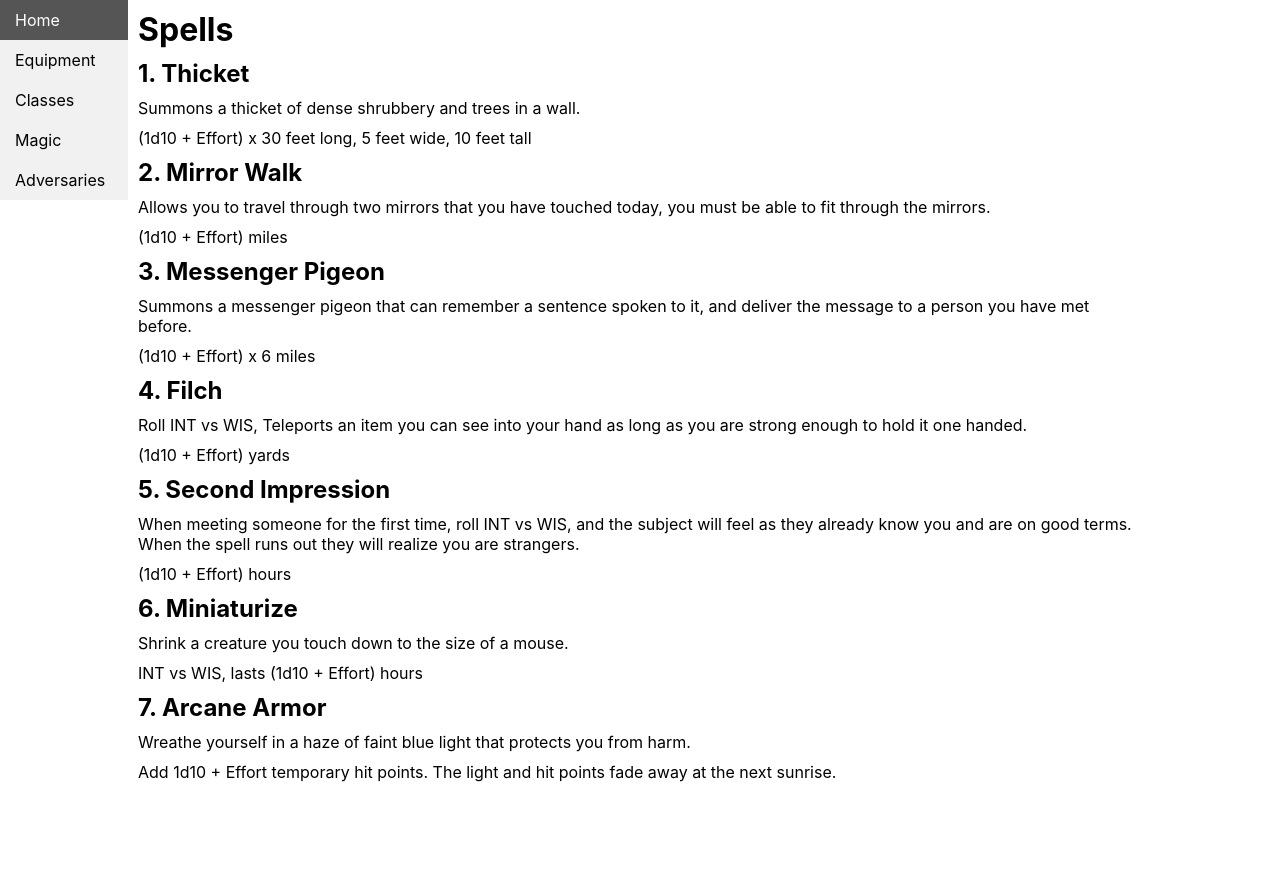
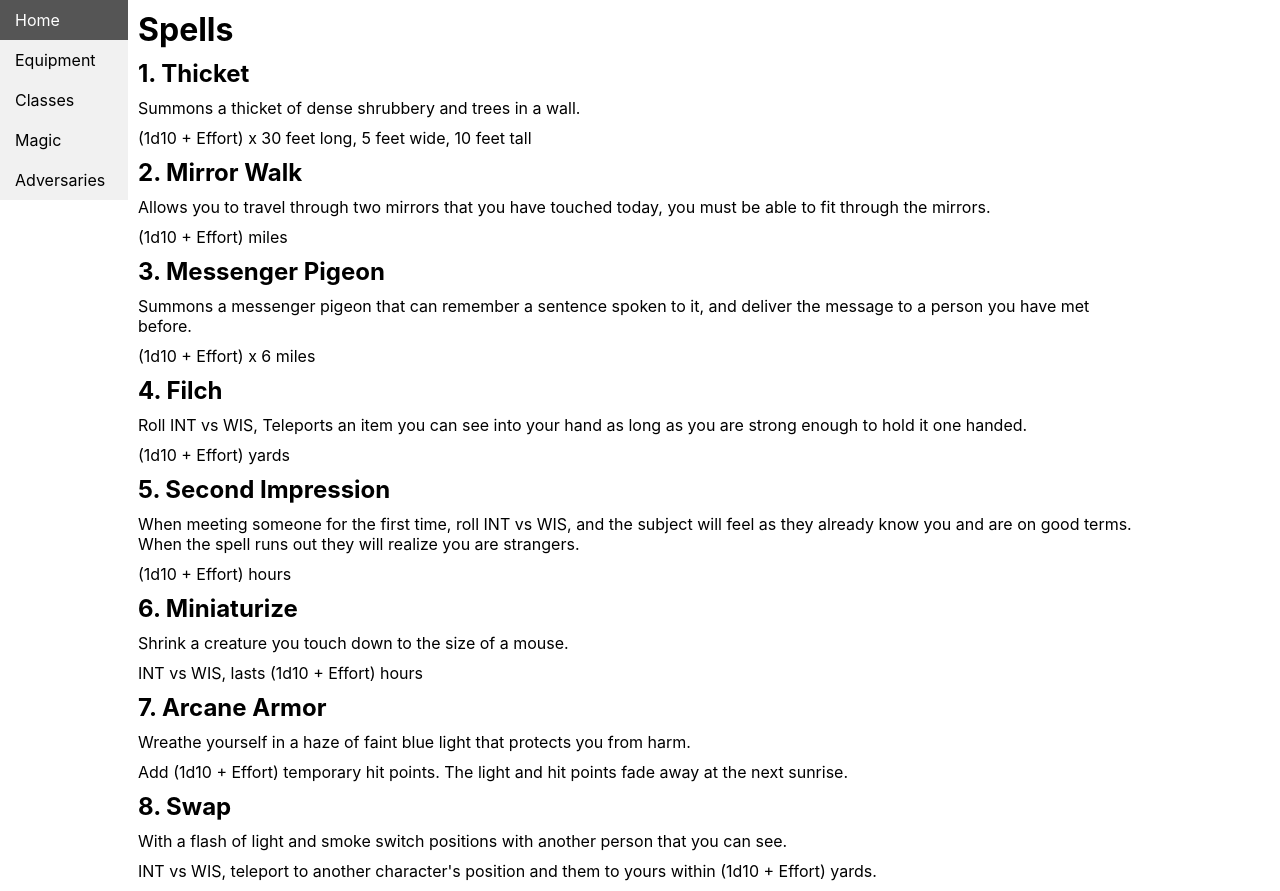
Before and after one commit to zbetzen/zbetzen.github.io, a React (Create React App) app: page /Magic in a window 1280 px wide. Before the commit the page ends 800 px from the top, so only its background shows below. Built offline with nearby package versions, Linux system fonts and the light colour scheme.

Commit message:
added spells

```diff
--- a/src/pages/Magic.js
+++ b/src/pages/Magic.js
@@ -36,7 +36,12 @@ const Magic = () => {
       {
         title: 'Arcane Armor',
         description: 'Wreathe yourself in a haze of faint blue light that protects you from harm.',
-        effect: 'Add 1d10 + Effort temporary hit points. The light and hit points fade away at the next sunrise.'
+        effect: 'Add (1d10 + Effort) temporary hit points. The light and hit points fade away at the next sunrise.'
+      },
+      {
+        title: 'Swap',
+        description: 'With a flash of light and smoke switch positions with another person that you can see.',
+        effect: "INT vs WIS, teleport to another character's position and them to yours within (1d10 + Effort) yards."
       },
     ];
     return (
```
